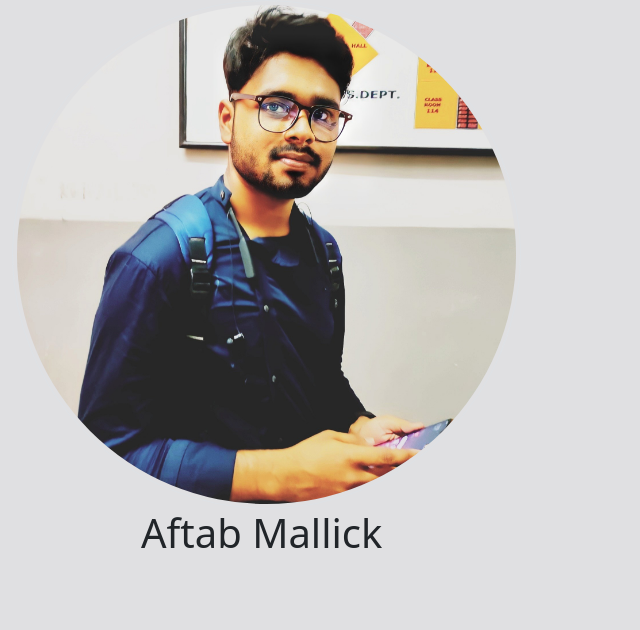
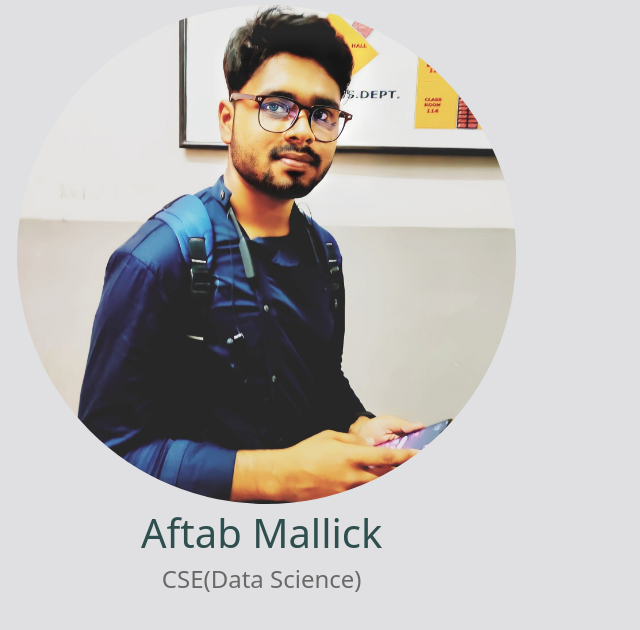
Before and after one commit to Aftabmallick/Portfolioweb, a plain HTML site: page index.html in a window 1280 px wide. Shown: the whole page, without its empty margins (0-640 px from the left). Drawn offline with Linux system fonts and the light colour scheme.

Commit message:
Update index.html

```diff
--- a/index.html
+++ b/index.html
@@ -10,7 +10,6 @@
 <body>
     <div class="container-fluid">
         <div class="row">
-
             <div class="col- auto col-lg-5">
             <div class="text-centre">
                 <picture>
@@ -22,12 +21,17 @@
 
         <div class="row">
             <div class="col-auto col-lg-5">
-                <div class="text-centre" style="text-align:center ;">
+                <div class="text-centre" style="text-align:center ; color: darkslategray;">
                     <h1>Aftab Mallick</h1>
                 </div>
             </div>
-
-
+        </div>
+        <div class="row">
+            <div class="col-auto col-lg-5">
+                <div class="text-centre" style="text-align:center ;color:dimgray;">
+                <h4>CSE(Data Science)</h4>
+            </div>
+            </div>
         </div>
 
 
```
